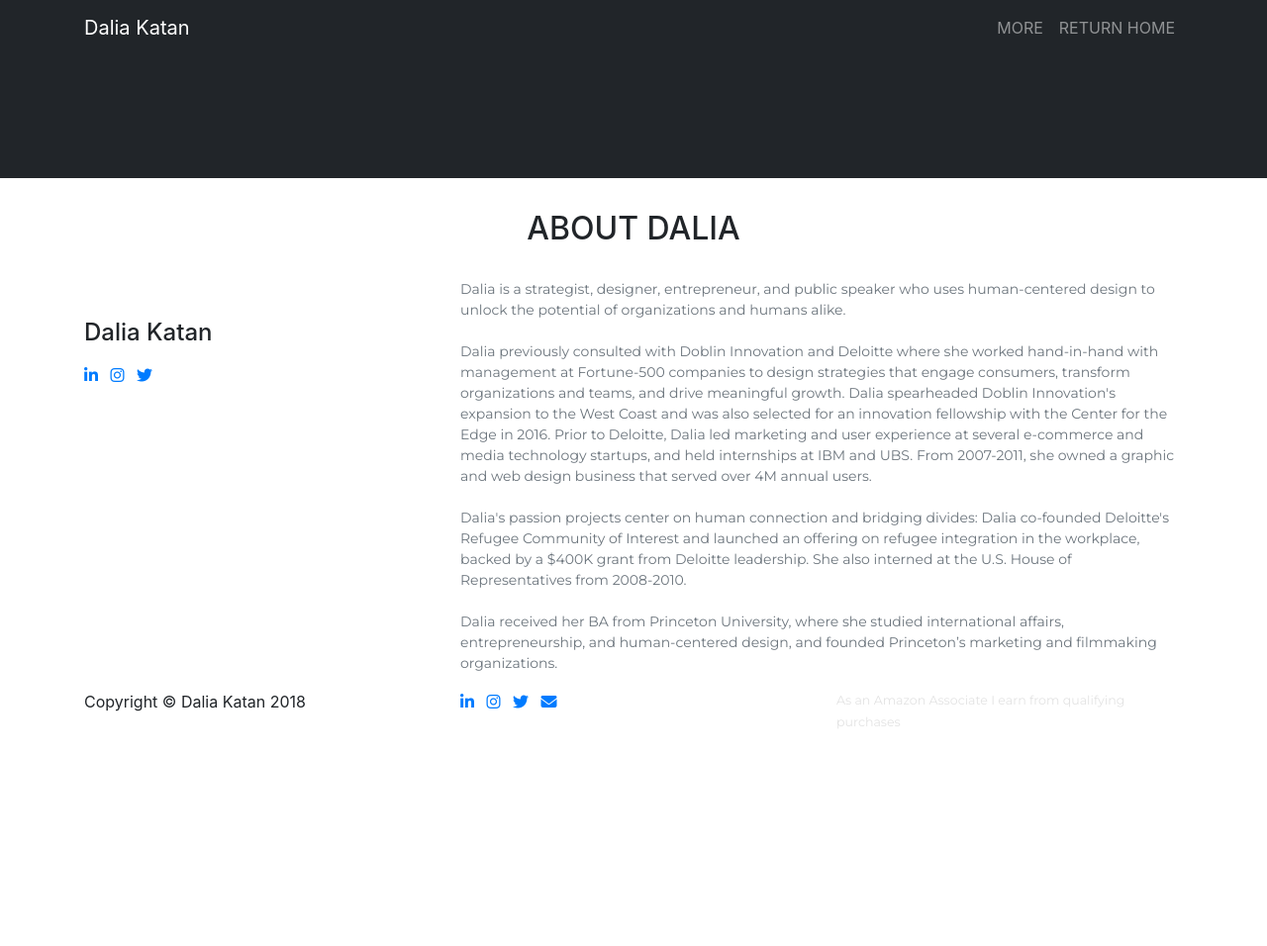
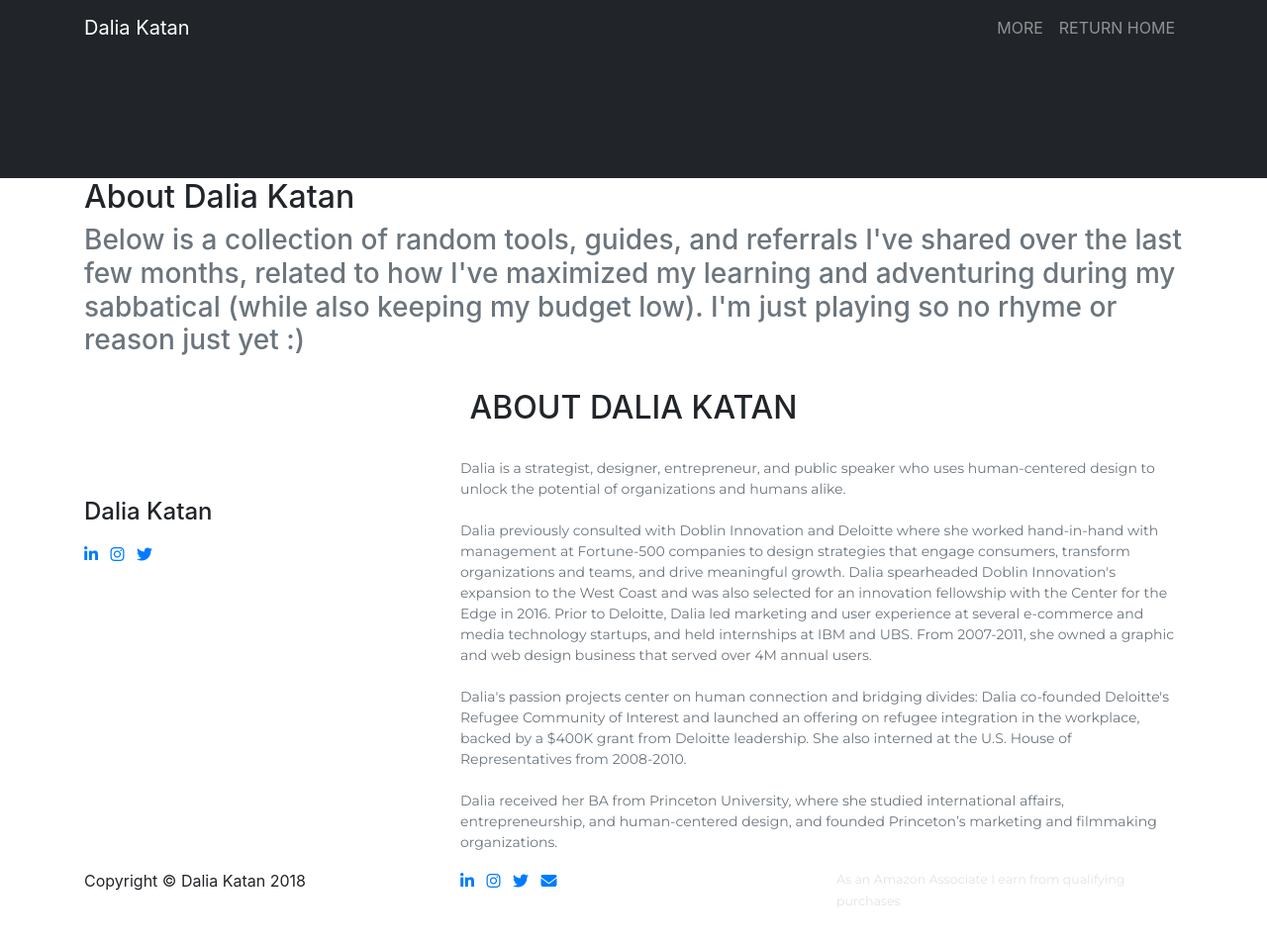
Before and after one commit to dalkat/dalkat.github.io, a Jekyll site: the page built from about.md, in a window 1280 px wide and 959 px high. Shown: the top 956 px of the window at 99% size. Built offline with Jekyll 4.4.1, drawn with Linux system fonts in a browser that asks for light colours; nearby versions of some CDN libraries; some web fonts are replaced; library files that are not in the unit come from our copies.

Commit message:
about page 0.1

```diff
--- a/_layouts/about.html
+++ b/_layouts/about.html
@@ -35,8 +35,8 @@ layout: default-sub
       <div class="container">
         <div class="row">
           <div class="col-lg-12">
-            <h2>{{ site.data.for-you.about.heading }}</h2>
-            <h3 class="section-subheading text-muted">{{ site.data.for-you.about.subheading }}</h3>
+            <h2>{{ site.data.about.about.heading }}</h2>
+            <h3 class="section-subheading text-muted">{{ site.data.about.about.subheading }}</h3>
           </div>
         </div>
       </div>
@@ -46,7 +46,7 @@ layout: default-sub
    <!-- About -->
     <section id="about">
       <div class="container">
-        <div class="row" style="text-align:center;display:inline;"><h2 class="section-heading text-uppercase">{{ site.data.home.about.heading }}</h2></div>
+        <div class="row" style="text-align:center;display:inline;"><h2 class="section-heading text-uppercase">{{ site.data.about.about.heading }}</h2></div>
         <div class="row">
           {%- for member in site.data.home.team.members -%}
           {% assign ws = '' %}
```
